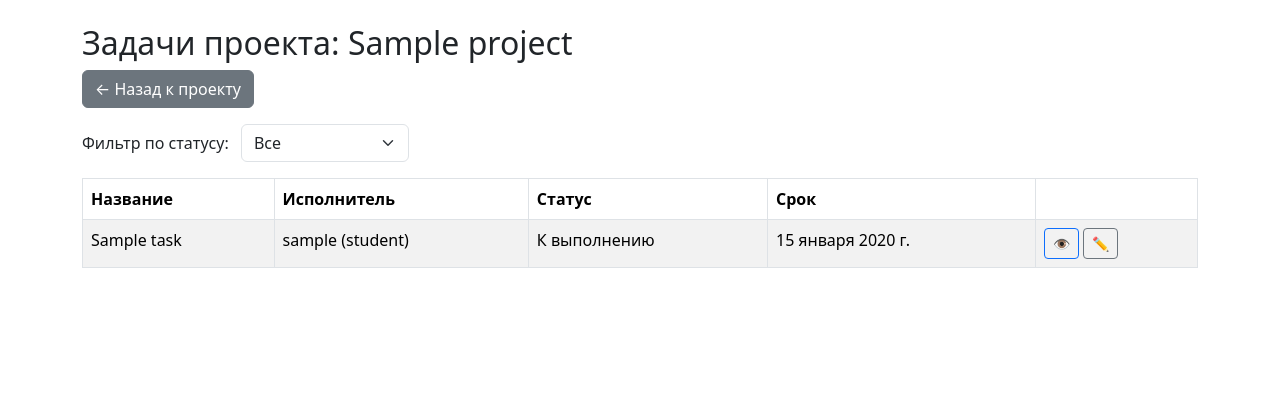
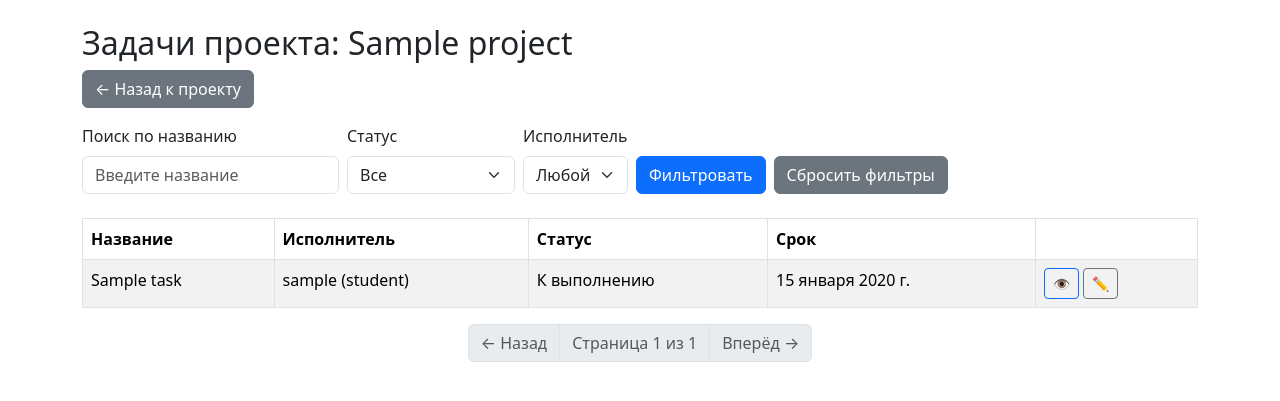
Before and after one commit to Wolkami/projects-web-application, a Django app: page /projects/1/tasks/all/ in a window 1280 px wide. Shown: the part 56-457 px from the top of the page. Run offline with Django 5.2, Linux system fonts and the light colour scheme; a user stored in the database is signed in; tables that the repository leaves empty hold one stand-in row (values such as "Sample post").

Commit message:
Добавлена фильтрация по названию и исполнителю Подключена пагинация для таблицы задач в проекте

```diff
--- a/api/templates/api/project_tasks.html
+++ b/api/templates/api/project_tasks.html
@@ -8,14 +8,45 @@
     <a href="{% url 'project-view' project.id %}" class="btn btn-secondary">← Назад к проекту</a>
 </div>
 
-<form method="get" class="mb-3">
-    <label for="status">Фильтр по статусу:</label>
-    <select name="status" id="status" onchange="this.form.submit()" class="form-select w-auto d-inline-block ms-2">
-        <option value="">Все</option>
-        {% for value, label in Task.Status.choices %}
-            <option value="{{ value }}" {% if status_filter == value %}selected{% endif %}>{{ label }}</option>
-        {% endfor %}
-    </select>
+<form method="get" class="row g-2 mb-4 align-items-end">
+    <div class="col-auto">
+        <label for="q" class="form-label">Поиск по названию</label>
+        <input type="text"
+               name="q"
+               id="q"
+               value="{{ query|default_if_none:'' }}"
+               placeholder="Введите название"
+               class="form-control">
+    </div>
+
+    <div class="col-auto">
+        <label for="status" class="form-label">Статус</label>
+        <select name="status" id="status" class="form-select">
+            <option value="">Все</option>
+            {% for value, label in Task.Status.choices %}
+                <option value="{{ value }}" {% if status_filter == value %}selected{% endif %}>{{ label }}</option>
+            {% endfor %}
+        </select>
+    </div>
+
+    <div class="col-auto">
+        <label for="assignee" class="form-label">Исполнитель</label>
+        <select name="assignee" id="assignee" class="form-select">
+            <option value="">Любой</option>
+            {% for participant in participants %}
+                <option value="{{ participant.user.id }}" {% if assignee_filter == participant.user.id|stringformat:"s" %}selected{% endif %}>
+                    {{ participant.user.username }}
+                </option>
+            {% endfor %}
+        </select>
+    </div>
+
+    <div class="col-auto mt-3">
+        <button type="submit" class="btn btn-primary">Фильтровать</button>
+    </div>
+    <div class="col-auto mt-3">
+        <a href="{% url 'project-tasks' project.id %}" class="btn btn-secondary">Сбросить фильтры</a>
+    </div>
 </form>
 
 <table class="table table-bordered table-striped">
@@ -29,7 +60,7 @@
     </tr>
     </thead>
     <tbody>
-    {% for task in tasks %}
+    {% for task in page_obj %}
         <tr>
             <td>{{ task.title }}</td>
             <td>{{ task.assignee|default:"—" }}</td>
@@ -49,4 +80,27 @@
     {% endfor %}
     </tbody>
 </table>
+<nav>
+    <ul class="pagination justify-content-center">
+        {% if page_obj.has_previous %}
+            <li class="page-item">
+                <a class="page-link" href="?{% if query %}q={{ query }}&{% endif %}{% if status_filter %}status={{ status_filter }}&{% endif %}{% if assignee_filter %}assignee={{ assignee_filter }}&{% endif %}page={{ page_obj.previous_page_number }}">← Назад</a>
+            </li>
+        {% else %}
+            <li class="page-item disabled"><span class="page-link">← Назад</span></li>
+        {% endif %}
+
+        <li class="page-item disabled">
+            <span class="page-link">Страница {{ page_obj.number }} из {{ page_obj.paginator.num_pages }}</span>
+        </li>
+
+        {% if page_obj.has_next %}
+            <li class="page-item">
+                <a class="page-link" href="?{% if query %}q={{ query }}&{% endif %}{% if status_filter %}status={{ status_filter }}&{% endif %}{% if assignee_filter %}assignee={{ assignee_filter }}&{% endif %}page={{ page_obj.next_page_number }}">Вперёд →</a>
+            </li>
+        {% else %}
+            <li class="page-item disabled"><span class="page-link">Вперёд →</span></li>
+        {% endif %}
+    </ul>
+</nav>
 {% endblock %}
--- a/api/views.py
+++ b/api/views.py
@@ -1,12 +1,12 @@
 from django.shortcuts import render, redirect, get_object_or_404
 
 # Create your views here.
-from django.views.decorators.http import require_POST
 from rest_framework import generics, permissions, status
 from rest_framework.permissions import IsAuthenticated
 from rest_framework.response import Response
 from rest_framework.views import APIView
 from rest_framework.exceptions import PermissionDenied
+
 from .models import Project, ProjectParticipant, Task, Comment, FileAttachment, CustomUser
 from .permissions import IsProjectParticipantOrCreator, IsTaskProjectParticipant
 from .serializers import (
@@ -18,9 +18,14 @@ from .forms import CustomUserCreationForm, ProjectForm, TaskForm, CommentForm, T
 
 from django.contrib.auth.decorators import login_required
 from django.contrib.auth.views import LoginView, LogoutView
+from django.contrib import messages
+
 from django.views.generic.edit import CreateView
+from django.views.decorators.http import require_POST
+
 from django.urls import reverse_lazy
-from django.contrib import messages
+from django.db.models import Q
+from django.core.paginator import Paginator
 
 # Project
 class ProjectListCreateView(generics.ListCreateAPIView):
@@ -444,14 +449,36 @@ def project_tasks_view(request, project_id):
 
     tasks = project.tasks.select_related('assignee').all()
 
+    # Поиск по названию
+    query = request.GET.get('q')
+    if query:
+        tasks = tasks.filter(title__icontains=query)
+
     # Фильтрация по статусу (через ?status=done и т.п.)
     status_filter = request.GET.get('status')
     if status_filter in [choice[0] for choice in Task.Status.choices]:
         tasks = tasks.filter(status=status_filter)
 
+    # Фильтрация по исполнителю
+    assignee_id = request.GET.get('assignee')
+    if assignee_id and assignee_id.isdigit():
+        tasks = tasks.filter(assignee__id=assignee_id)
+
+    # Участники проекта (для фильтра по исполнителю)
+    participants = project.participants.select_related('user').all()
+
+    # Пагинация
+    paginator = Paginator(tasks, 10)  # 10 задач на страницу
+    page_number = request.GET.get('page')
+    page_obj = paginator.get_page(page_number)
+
     return render(request, 'api/project_tasks.html', {
         'project': project,
         'tasks': tasks,
         'status_filter': status_filter,
+        'assignee_filter': assignee_id,
+        'query': query,
+        'participants': participants,
         'Task': Task,
+        'page_obj': page_obj,
     })
```
